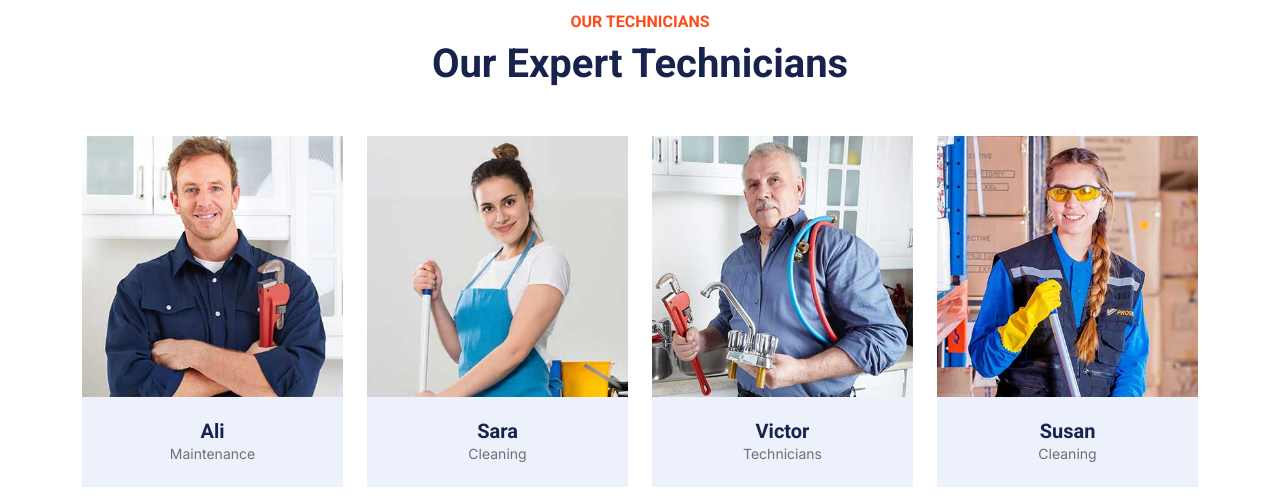
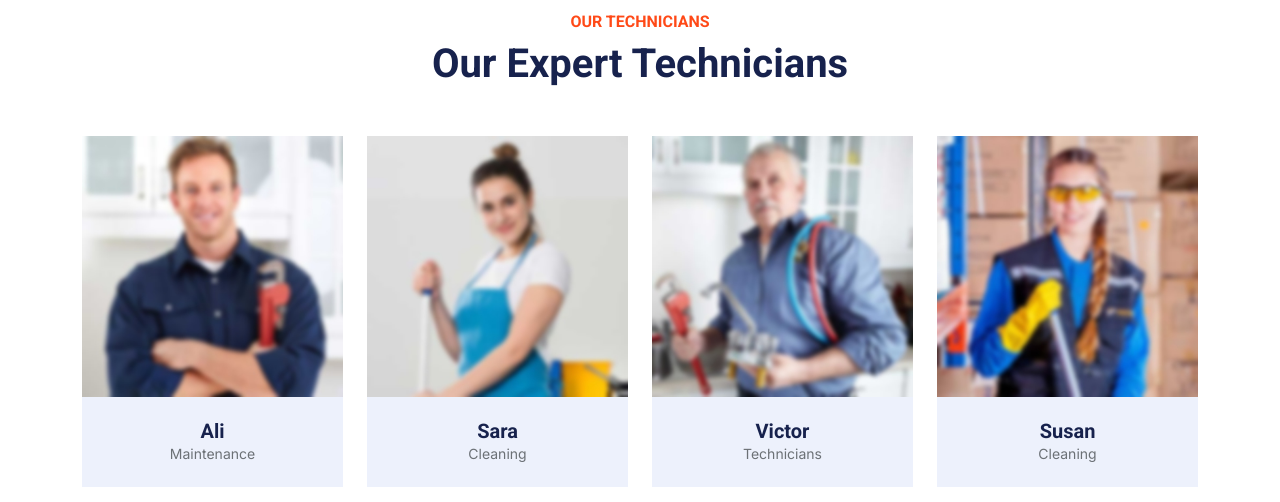
Before and after one commit to wahatfix/wahatfix.github.io, a plain HTML site: page indexwf.html in a window 1280 px wide. Shown: the part 4220-4722 px from the top of the page. Drawn offline with nearby package versions, Linux system fonts and the light colour scheme.

Commit message:
up0206202302081014

```diff
--- a/indexwf.html
+++ b/indexwf.html
@@ -481,7 +481,7 @@
                 <div class="col-lg-3 col-md-6 wow fadeInUp" data-wow-delay="0.1s">
                     <div class="team-item">
                         <div class="position-relative overflow-hidden">
-                            <img class="img-fluid" src="img/team-1.jpg" alt="">
+                            <img class="img-fluid" src="img/AC-Service/team-1.jpg" alt="">
                         </div>
                         <div class="team-text">
                             <div class="bg-light">
@@ -499,7 +499,7 @@
                 <div class="col-lg-3 col-md-6 wow fadeInUp" data-wow-delay="0.3s">
                     <div class="team-item">
                         <div class="position-relative overflow-hidden">
-                            <img class="img-fluid" src="img/team-2.jpg" alt="">
+                            <img class="img-fluid" src="img/AC-Service/team-2.jpg" alt="">
                         </div>
                         <div class="team-text">
                             <div class="bg-light">
@@ -517,7 +517,7 @@
                 <div class="col-lg-3 col-md-6 wow fadeInUp" data-wow-delay="0.5s">
                     <div class="team-item">
                         <div class="position-relative overflow-hidden">
-                            <img class="img-fluid" src="img/team-3.jpg" alt="">
+                            <img class="img-fluid" src="img/AC-Service/team-3.jpg" alt="">
                         </div>
                         <div class="team-text">
                             <div class="bg-light">
@@ -535,7 +535,7 @@
                 <div class="col-lg-3 col-md-6 wow fadeInUp" data-wow-delay="0.7s">
                     <div class="team-item">
                         <div class="position-relative overflow-hidden">
-                            <img class="img-fluid" src="img/team-4.jpg" alt="">
+                            <img class="img-fluid" src="img/AC-Service/team-4.jpg" alt="">
                         </div>
                         <div class="team-text">
                             <div class="bg-light">
```
Also changed, not shown: img/AC-Service/team-1.jpg (added), img/AC-Service/team-2.jpg (added), img/AC-Service/team-3.jpg (added), img/AC-Service/team-4.jpg (added).
